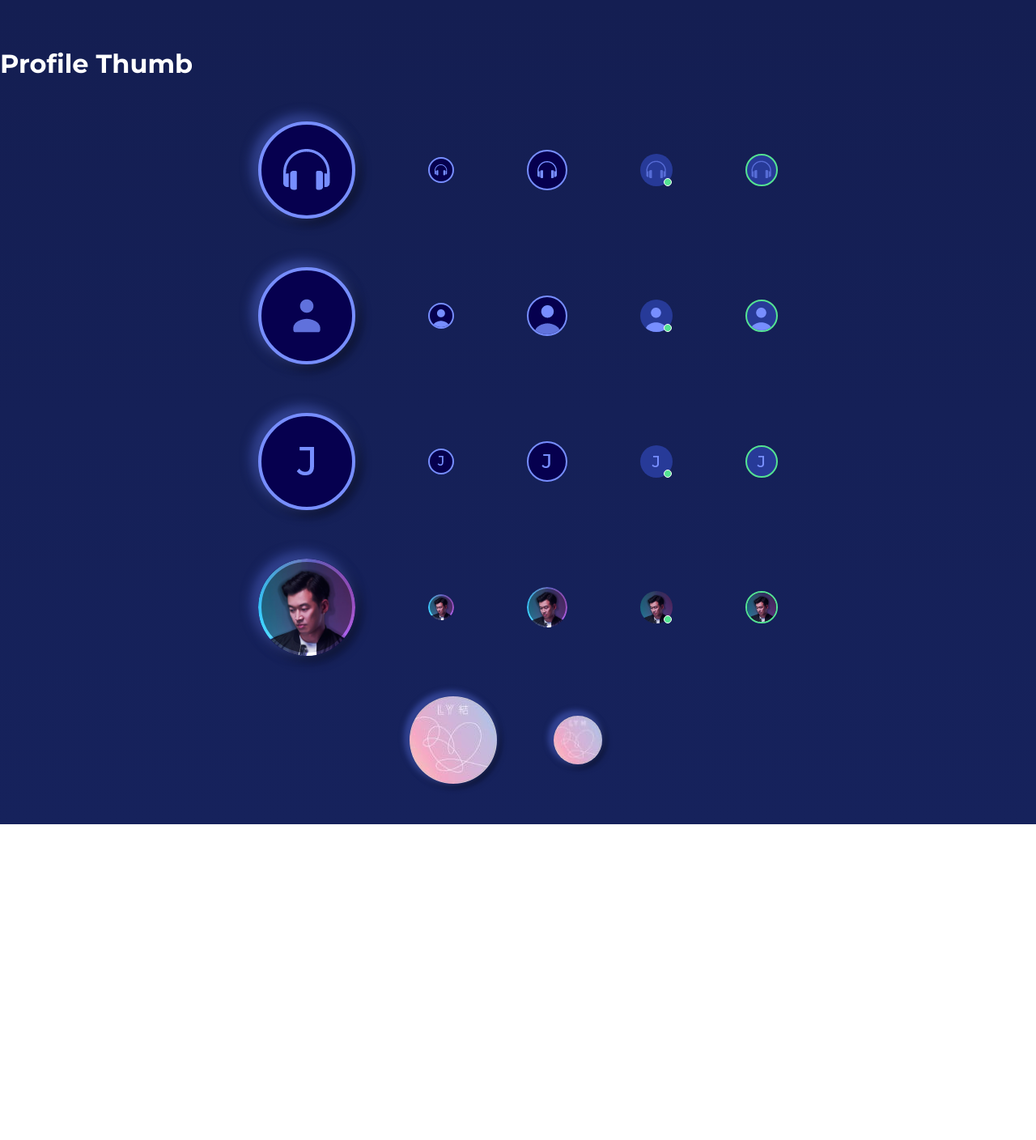
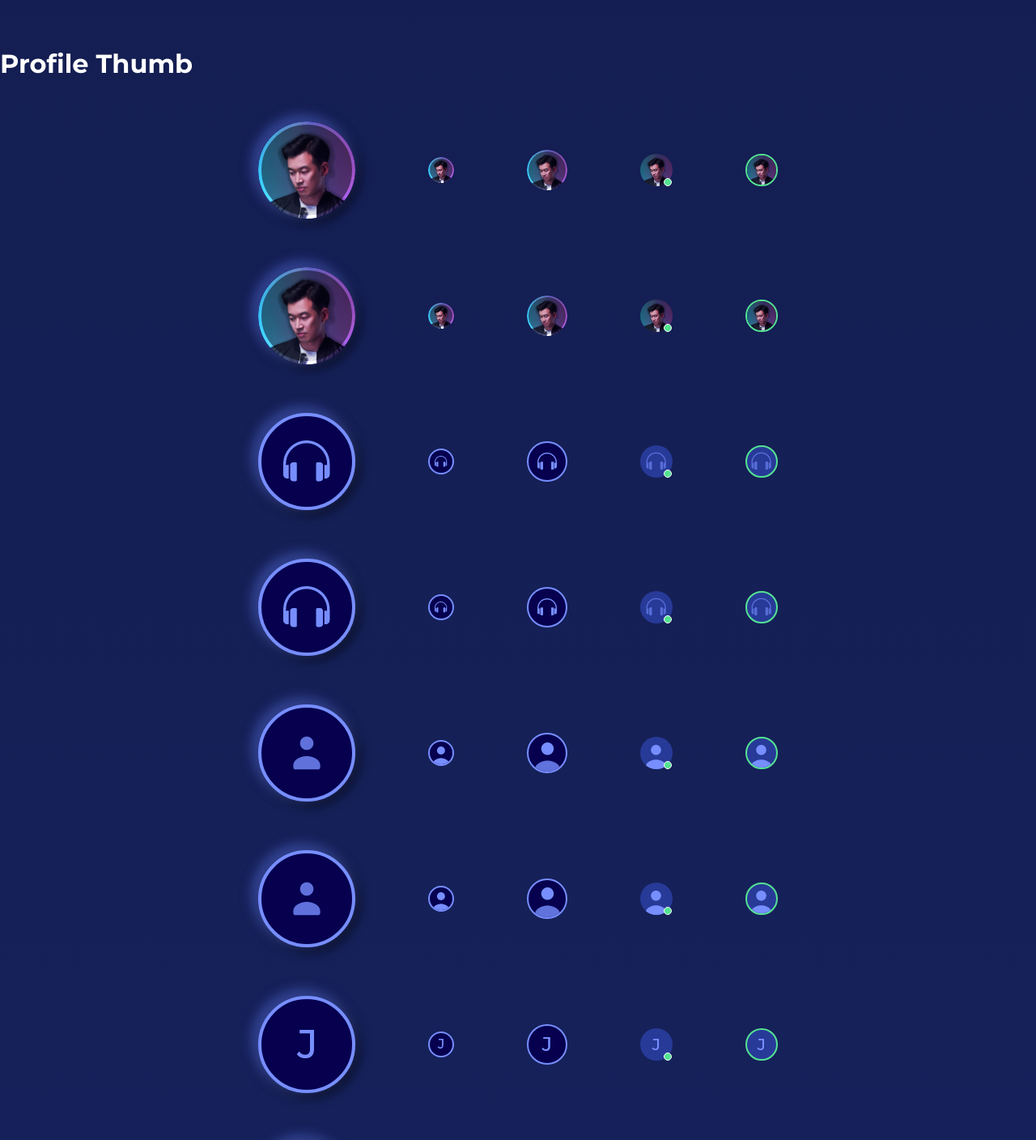
Before and after one commit to termisam005/sparwk-react-puble, a React app: page /KitProfile in a window 1280 px wide. Shown: the top 1408 px of the page at 81% size. Before the commit the page ends 1018 px from the top, so only its background shows below. Built offline with nearby package versions, Linux system fonts and the light colour scheme.

Commit message:
commit-0902

```diff
--- a/src/components/header/Header.jsx
+++ b/src/components/header/Header.jsx
@@ -3,6 +3,7 @@ import { Link } from "react-router-dom";
 import DemoNav from "./DemoNav";
 import Fixmenu from "./Fixmenu";
 import Grmessage from "./Grmessage";
+import ProfComponent from "../common/ProfComponent";
 import $ from "jquery";
 
 class Header extends Component {
@@ -112,10 +113,10 @@ class Header extends Component {
                                 </p>
                             </div>
                             <div className="hcircle">
-                                <p className="circle_p prof in c32">
-                                    <span className="line_over"></span>
-                                    <img src="../resources/images/thumb_ex1.jpg" alt="profile_photo" />
-                                </p>
+                                <div className="circle_p">
+                                    <ProfComponent wrap_class="prof_wrap" prof_class="prof in c32"
+                                        line_class="line_over" src="../resources/images/thumb_ex1.jpg" />
+                                </div>
                                 <section className="hidd_zone">
                                     <div className="hidd_dark"></div>
                                     <article className="hidd_box">
--- a/src/components/layout/Feed.jsx
+++ b/src/components/layout/Feed.jsx
@@ -1,4 +1,5 @@
 import ImgComponent from "../common/ImgComponent";
+import ProfComponent from "../common/ProfComponent";
 
 export default function Feed() {
     return (
@@ -15,10 +16,8 @@ export default function Feed() {
             <section className="contain_body">
                 <article className="the_feed">
                     <div className="feed_top">
-                        <p className="prof in c50">
-                            <span className="line_over"></span>
-                            <img src="../resources/images/thumb_ex1.jpg" alt="profile_photo" />
-                        </p>
+                        <ProfComponent wrap_class="prof_wrap" prof_class="prof in c50"
+                            line_class="line_over" src="../resources/images/thumb_ex1.jpg" />
                         <div className="write_zone">
                             <input type="text" className="wirte_put"
                                 placeholder="Do you have a story you would like to share?" />
--- a/src/styles/_kit.scss
+++ b/src/styles/_kit.scss
@@ -651,7 +651,7 @@ button.disable{
     @include shadow1;
 }
 .prof_wrap{
-    width: 100%;
+    //width: 100%;
     flex-direction: column;
     position: relative;
     @include dflx_ac;
@@ -686,9 +686,6 @@ button.disable{
     }
     &.none{
         border: 4px solid #778eff;
-        .line_over{
-            display: none;
-        }
     }
 }
 .prof.c108{
@@ -722,7 +719,7 @@ button.disable{
 .prof.norm.line{
     border: 2px solid #54e392;
 }
-.prof_wrap .coming{
+.prof_wrap .comming{
     position: absolute;
     display: inline-block;
     right: 1px;
--- a/src/ui-kit/KitProfile.jsx
+++ b/src/ui-kit/KitProfile.jsx
@@ -11,6 +11,76 @@ export default function KitProfile() {
                     <h1>Profile Thumb</h1>
                 </section>
 
+                {/* 사진프로필박스 퍼블 */}
+                <section className="dflx_ac_jcent">
+                    <div className="p-30 m-r-30">
+                        <div className="prof_wrap">
+                            <p className="prof in c120 prof_shadow">
+                                <span className="line_over"></span>
+                                <img src="../resources/images/thumb_ex1.jpg" alt="image" />
+                            </p>
+                        </div>
+                    </div>
+                    <div className="p-30 m-r-30">
+                        <div className="prof_wrap">
+                            <p className="prof in c32">
+                                <span className="line_over"></span>
+                                <img src="../resources/images/thumb_ex1.jpg" alt="image" />
+                            </p>
+                        </div>
+                    </div>
+                    <div className="p-30 m-r-30">
+                        <div className="prof_wrap">
+                            <p className="prof in c50">
+                                <span className="line_over"></span>
+                                <img src="../resources/images/thumb_ex1.jpg" alt="image" />
+                            </p>
+                        </div>
+                    </div>
+                    <div className="p-30 m-r-30">
+                        <div className="prof_wrap">
+                            <span className="comming"></span>
+                            <p className="prof in norm c40">
+                                <span className="line_over"></span>
+                                <img src="../resources/images/thumb_ex1.jpg" alt="image" />
+                            </p>
+                        </div>
+                    </div>
+                    <div className="p-30">
+                        <div className="prof_wrap">
+                            <p className="prof in norm line c40">
+                                <span className="line_over"></span>
+                                <img src="../resources/images/thumb_ex1.jpg" alt="image" />
+                            </p>
+                        </div>
+                    </div>
+                </section>
+
+                {/* 사진프로필박스 컴퍼넌트 */}
+                <section className="dflx_ac_jcent">
+                    <div className="p-30 m-r-30">
+                        <ProfComponent wrap_class="prof_wrap" prof_class="prof in c120 prof_shadow"
+                            line_class="line_over" src="../resources/images/thumb_ex1.jpg" />
+                    </div>
+                    <div className="p-30 m-r-30">
+                        <ProfComponent wrap_class="prof_wrap" prof_class="prof in c32"
+                            line_class="line_over" src="../resources/images/thumb_ex1.jpg" />
+                    </div>
+                    <div className="p-30 m-r-30">
+                        <ProfComponent wrap_class="prof_wrap" prof_class="prof in c50"
+                            line_class="line_over" src="../resources/images/thumb_ex1.jpg" />
+                    </div>
+                    <div className="p-30 m-r-30">
+                        <ProfComponent wrap_class="prof_wrap" comming_class="comming" prof_class="prof in norm c40"
+                            line_class="line_over" src="../resources/images/thumb_ex1.jpg" />
+                    </div>
+                    <div className="p-30">
+                        <ProfComponent wrap_class="prof_wrap" prof_class="prof in norm line c40"
+                            line_class="line_over" src="../resources/images/thumb_ex1.jpg" />
+                    </div>
+                </section>
+
+                {/* 헤드폰 프로필박스 퍼블 */}
                 <section className="dflx_ac_jcent">
                     <div className="p-30 m-r-30">
                         <div className="prof_wrap">
@@ -35,7 +105,7 @@ export default function KitProfile() {
                     </div>
                     <div className="p-30 m-r-30">
                         <div className="prof_wrap">
-                            <span className="coming"></span>
+                            <span className="comming"></span>
                             <p className="prof norm c40">
                                 <img src="../resources/images/prof_head_40.png" alt="headset" />
                             </p>
@@ -50,6 +120,26 @@ export default function KitProfile() {
                     </div>
                 </section>
 
+                {/* 헤드폰 프로필박스 컴퍼넌트 */}
+                <section className="dflx_ac_jcent">
+                    <div className="p-30 m-r-30">
+                        <ProfComponent wrap_class="prof_wrap" prof_class="prof none c120 prof_shadow" src="../resources/images/prof_head_120.png" />
+                    </div>
+                    <div className="p-30 m-r-30">
+                        <ProfComponent wrap_class="prof_wrap" prof_class="prof none c32" src="../resources/images/prof_head_32.png" />
+                    </div>
+                    <div className="p-30 m-r-30">
+                        <ProfComponent wrap_class="prof_wrap" prof_class="prof none c50" src="../resources/images/prof_head_50.png" />
+                    </div>
+                    <div className="p-30 m-r-30">
+                        <ProfComponent wrap_class="prof_wrap" comming_class="comming" prof_class="prof norm c40" src="../resources/images/prof_head_40.png" />
+                    </div>
+                    <div className="p-30">
+                        <ProfComponent wrap_class="prof_wrap" prof_class="prof norm line c40" src="../resources/images/prof_head_40.png" />
+                    </div>
+                </section>
+
+                {/* none 프로필박스 퍼블 */}
                 <section className="dflx_ac_jcent">
                     <div className="p-30 m-r-30">
                         <div className="prof_wrap">
@@ -74,7 +164,7 @@ export default function KitProfile() {
                     </div>
                     <div className="p-30 m-r-30">
                         <div className="prof_wrap">
-                            <span className="coming"></span>
+                            <span className="comming"></span>
                             <p className="prof norm c40">
                                 <img className="m-t-12" src="../resources/images/prof_none_40.png" alt="profile_none" />
                             </p>
@@ -89,6 +179,26 @@ export default function KitProfile() {
                     </div>
                 </section>
 
+                {/* none 프로필박스 컴퍼넌트 */}
+                <section className="dflx_ac_jcent">
+                    <div className="p-30 m-r-30">
+                        <ProfComponent wrap_class="prof_wrap" prof_class="prof none c120 prof_shadow" src="../resources/images/prof_none_120.png" />
+                    </div>
+                    <div className="p-30 m-r-30">
+                        <ProfComponent wrap_class="prof_wrap" prof_class="prof none c32" imgclass="m-t-10" src="../resources/images/prof_none_32.png" />
+                    </div>
+                    <div className="p-30 m-r-30">
+                        <ProfComponent wrap_class="prof_wrap" prof_class="prof none c50" imgclass="m-t-10" src="../resources/images/prof_none_50.png" />
+                    </div>
+                    <div className="p-30 m-r-30">
+                        <ProfComponent wrap_class="prof_wrap" comming_class="comming" prof_class="prof norm c40" imgclass="m-t-12" src="../resources/images/prof_none_40.png" />
+                    </div>
+                    <div className="p-30">
+                        <ProfComponent wrap_class="prof_wrap" prof_class="prof norm line c40" imgclass="m-t-12" src="../resources/images/prof_none_40.png" />
+                    </div>
+                </section>
+
+                {/* J 이미지박스 퍼블 */}
                 <section className="dflx_ac_jcent">
                     <div className="p-30 m-r-30">
                         <div className="prof_wrap">
@@ -113,7 +223,7 @@ export default function KitProfile() {
                     </div>
                     <div className="p-30 m-r-30">
                         <div className="prof_wrap">
-                            <span className="coming"></span>
+                            <span className="comming"></span>
                             <p className="prof norm c40">
                                 <img src="../resources/images/prof_j_40.png" alt="profile_none" />
                             </p>
@@ -128,29 +238,26 @@ export default function KitProfile() {
                     </div>
                 </section>
 
+                {/* J 이미지박스 컴퍼넌트 */}
                 <section className="dflx_ac_jcent">
                     <div className="p-30 m-r-30">
-                        <ProfComponent wrap_class="prof_wrap" prof_class="prof in c120 prof_shadow"
-                            line_class="line_over" src="../resources/images/thumb_ex1.jpg" />
+                        <ProfComponent wrap_class="prof_wrap" prof_class="prof none c120 prof_shadow" src="../resources/images/prof_j_120.png" />
                     </div>
                     <div className="p-30 m-r-30">
-                        <ProfComponent wrap_class="prof_wrap" prof_class="prof in c32"
-                            line_class="line_over" src="../resources/images/thumb_ex1.jpg" />
+                        <ProfComponent wrap_class="prof_wrap" prof_class="prof none c32" src="../resources/images/prof_j_32.png" />
                     </div>
                     <div className="p-30 m-r-30">
-                        <ProfComponent wrap_class="prof_wrap" prof_class="prof in c50"
-                            line_class="line_over" src="../resources/images/thumb_ex1.jpg" />
+                        <ProfComponent wrap_class="prof_wrap" prof_class="prof none c50" src="../resources/images/prof_j_50.png" />
                     </div>
                     <div className="p-30 m-r-30">
-                        <ProfComponent wrap_class="prof_wrap" comming_class="coming" prof_class="prof in norm c40"
-                            line_class="line_over" src="../resources/images/thumb_ex1.jpg" />
+                        <ProfComponent wrap_class="prof_wrap" comming_class="comming" prof_class="prof norm c40" src="../resources/images/prof_j_40.png" />
                     </div>
                     <div className="p-30">
-                        <ProfComponent wrap_class="prof_wrap" prof_class="prof in norm line c40"
-                            line_class="line_over" src="../resources/images/thumb_ex1.jpg" />
+                        <ProfComponent wrap_class="prof_wrap" prof_class="prof norm line c40" src="../resources/images/prof_j_40.png" />
                     </div>
                 </section>
 
+                {/* 커버박스 퍼블 & 컴퍼넌트 */}
                 <section className="dflx_ac_jcent">
                     <div className="p-20 m-r-30">
                         <div className="prof_wrap">
@@ -166,6 +273,12 @@ export default function KitProfile() {
                             </p>
                         </div>
                     </div>
+                    <div className="p-20 m-r-30">
+                        <ProfComponent wrap_class="prof_wrap" prof_class="prof in c108" src="../resources/images/alcove_108.png" />
+                    </div>
+                    <div className="p-20 m-r-30">
+                        <ProfComponent wrap_class="prof_wrap" prof_class="prof in c60" src="../resources/images/alcove_60.png" />
+                    </div>
                 </section>
 
             </div>
```
